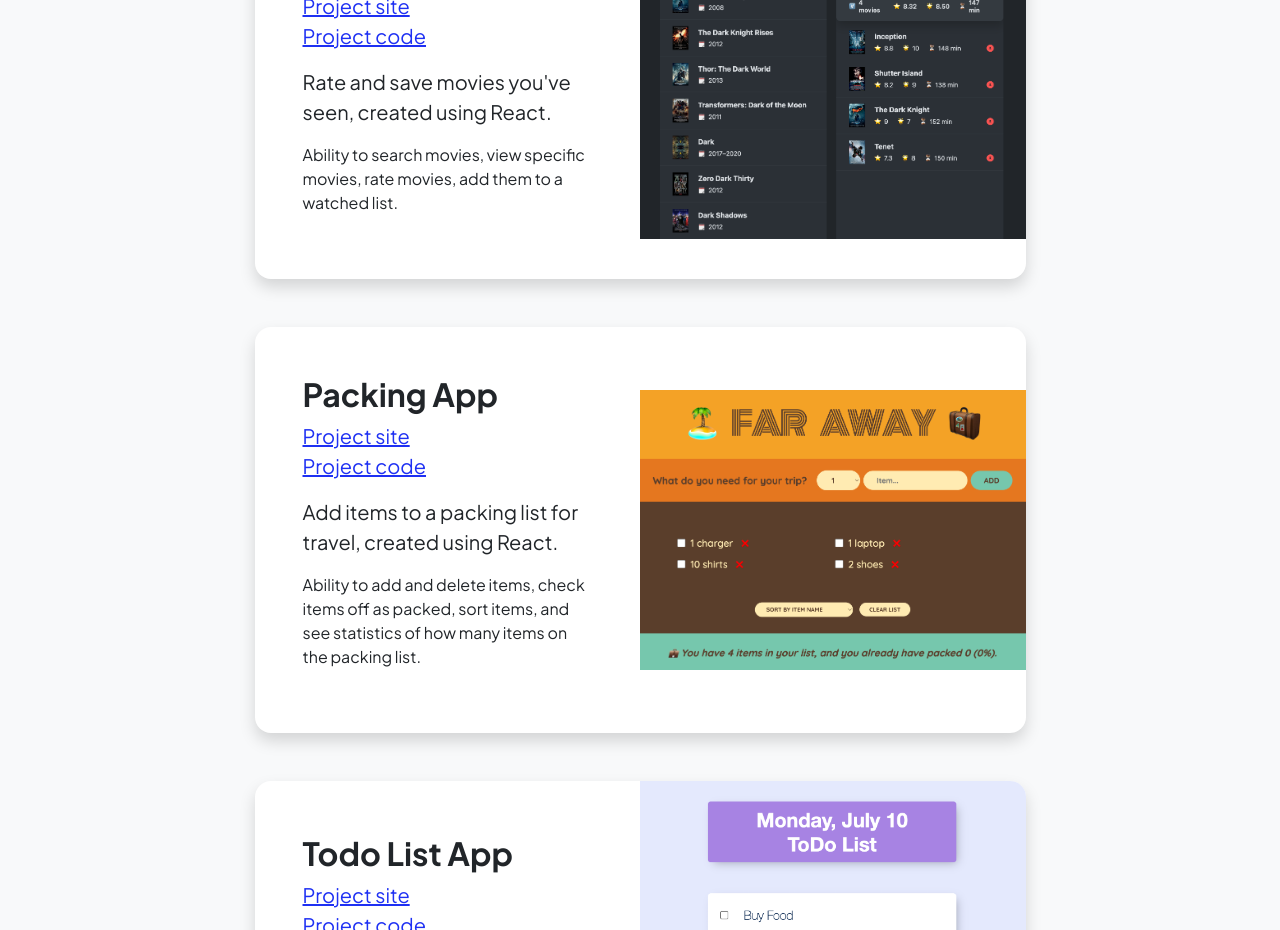
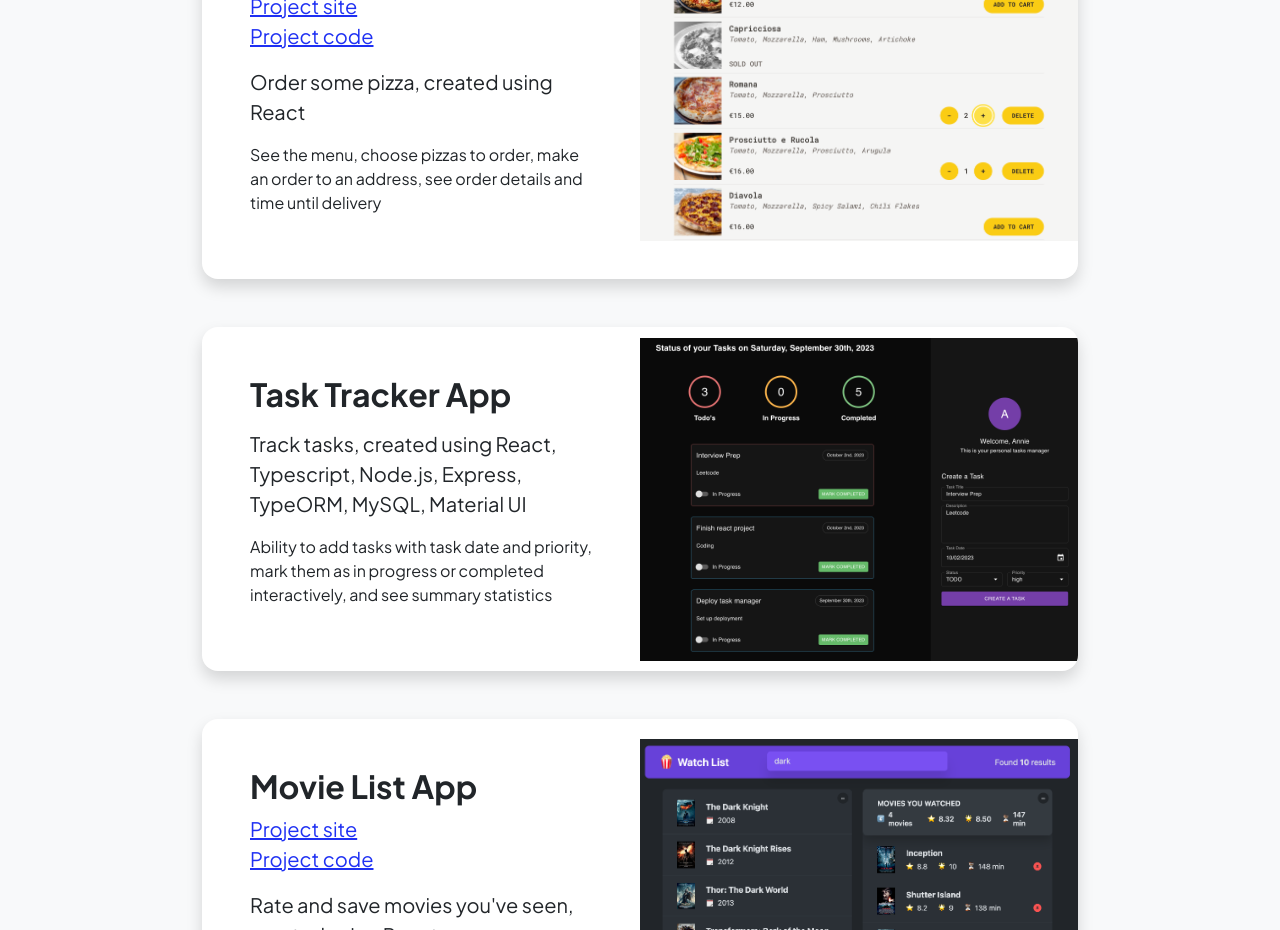
Before and after one commit to anncatz1/portfolio, a plain HTML site: page projects.html in a window 1280 px wide. Shown: the part 344-1274 px from the top of the page. Drawn offline with nearby package versions, Linux system fonts and the light colour scheme.

Commit message:
projects

```diff
--- a/projects.html
+++ b/projects.html
@@ -74,14 +74,14 @@
 
       <!-- Projects Section-->
       <section class="py-5">
-        <div class="container px-5 mb-5">
+        <div class="container-fluid px-5 mb-5">
           <div class="text-center mb-5">
             <h1 class="display-5 fw-bolder mb-0">
               <span class="text-gradient d-inline">Projects</span>
             </h1>
           </div>
           <div class="row gx-5 justify-content-center">
-            <div class="col-lg-11 col-xl-9 col-xxl-8">
+            <div class="col-lg-11 col-xl-9 col-xxl-8 col-md-11">
               <!-- Project Card 1-->
               <!-- <div class="card overflow-hidden shadow rounded-4 border-0 mb-5">
                 <div class="card-body p-0">
@@ -124,6 +124,71 @@
                   </div>
                 </div>
               </div> -->
+              <div class="card overflow-hidden shadow rounded-4 border-0 mb-5">
+                <div class="card-body p-0">
+                  <div class="d-flex align-items-center">
+                    <div class="p-5">
+                      <h2 class="fw-bolder">Pizza Ordering App</h2>
+                      <a
+                        class="fw-normal fs-5"
+                        href="https://pizza-anncatz1.netlify.app/"
+                        >Project site</a
+                      ><br />
+                      <a
+                        class="fw-normal fs-5"
+                        href="https://github.com/anncatz1/pizza"
+                        >Project code</a
+                      >
+                      <p class="fw-normal fs-5 mt-3">
+                        Order some pizza, created using React
+                      </p>
+                      <p class="fw-normal fs-6 mt-3">
+                        See the menu, choose pizzas to order, make an order to
+                        an address, see order details and time until delivery
+                      </p>
+                    </div>
+                    <img
+                      class="img-fluid"
+                      src="./assets/images/pizza2.png"
+                      alt="pizza image"
+                    />
+                  </div>
+                </div>
+              </div>
+
+              <div class="card overflow-hidden shadow rounded-4 border-0 mb-5">
+                <div class="card-body p-0">
+                  <div class="d-flex align-items-center">
+                    <div class="p-5">
+                      <h2 class="fw-bolder">Task Tracker App</h2>
+                      <!-- <a
+                        class="fw-normal fs-5"
+                        href="https://anncatz1.github.io/movielist/"
+                        >Project site</a
+                      ><br /> -->
+                      <!-- <a
+                        class="fw-normal fs-5"
+                        href="https://github.com/anncatz1/movielist"
+                        >Project code</a
+                      > -->
+                      <p class="fw-normal fs-5 mt-3">
+                        Track tasks, created using React, Typescript, Node.js,
+                        Express, TypeORM, MySQL, Material UI
+                      </p>
+                      <p class="fw-normal fs-6 mt-3">
+                        Ability to add tasks with task date and priority, mark
+                        them as in progress or completed interactively, and see
+                        summary statistics
+                      </p>
+                    </div>
+                    <img
+                      class="img-fluid"
+                      src="./assets/images/task_tracking.png"
+                      alt="task tracking image"
+                    />
+                  </div>
+                </div>
+              </div>
 
               <div class="card overflow-hidden shadow rounded-4 border-0 mb-5">
                 <div class="card-body p-0">
```
Also changed, not shown: assets/images/pizza.png (added), assets/images/pizza2.png (added), assets/images/task_tracking.png (added), css/styles.css, 1 other file.
